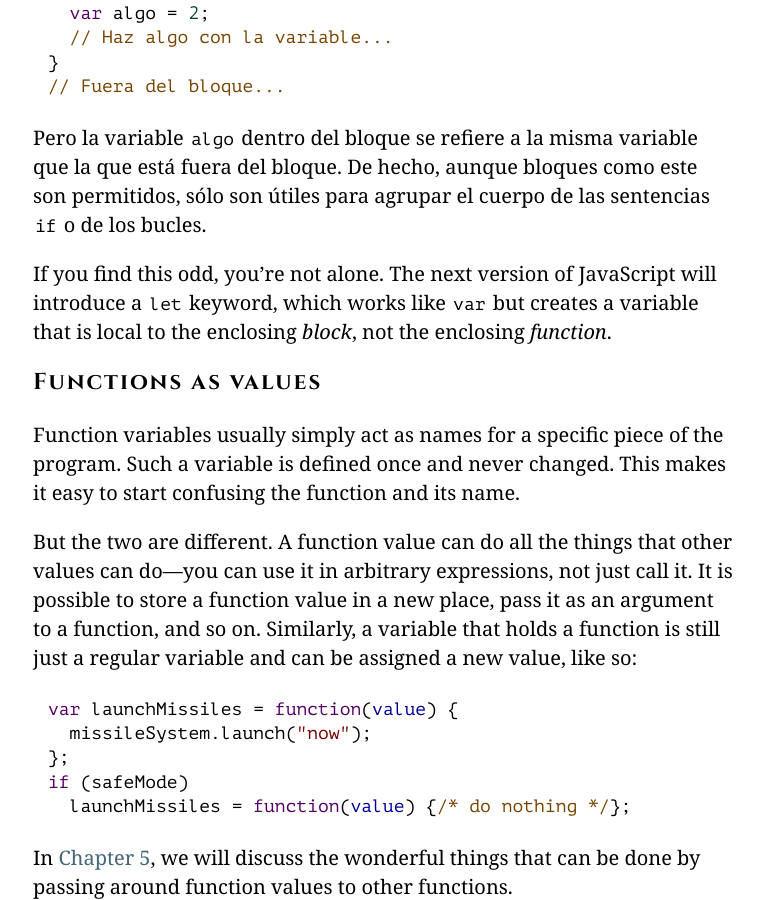
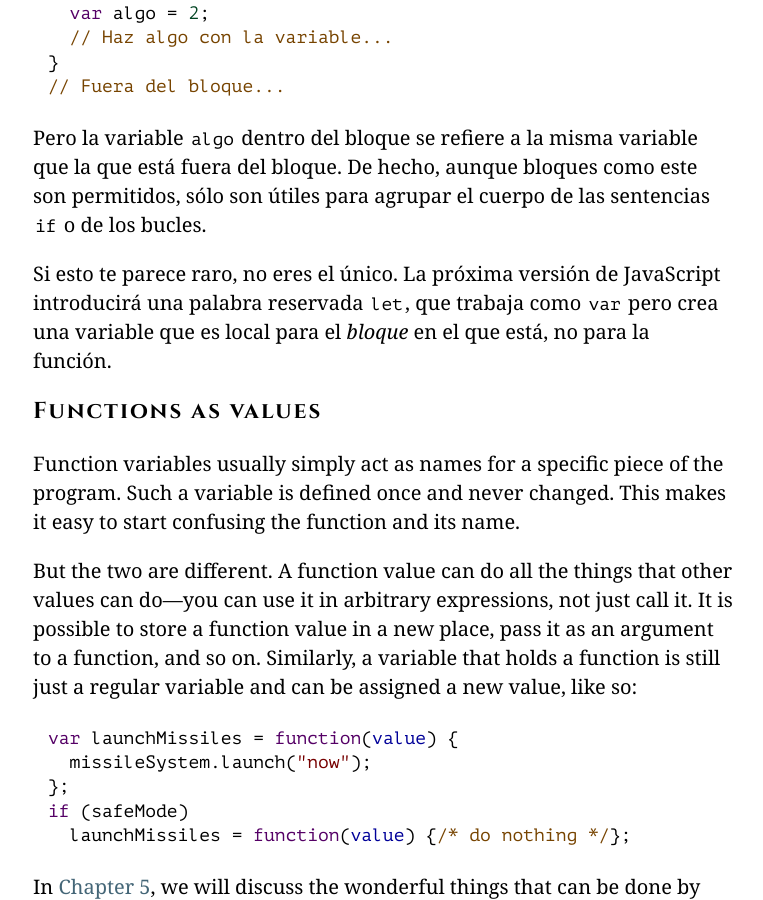
Before and after one commit to hectorip/Eloquent-JavaScript-ES-online, a Jekyll site: the page chapters/03_functions.html, which Jekyll copies as it is, in a window 1280 px wide and 900 px high, scrolled down 4818 px. Shown: the whole window, without its empty margins (257-1020 px from the left). Built offline with Jekyll 4.4.1, drawn with Linux system fonts in a browser that asks for light colours; nearby versions of some CDN libraries; library files that are not in the unit come from our copies.

Commit message:
Palabra reservada let

```diff
--- a/chapters/03_functions.html
+++ b/chapters/03_functions.html
@@ -202,10 +202,10 @@ que crea un nuevo ámbito. Pero puedes usar bloques independientes.</p>
 que la que está fuera del bloque. De hecho, aunque bloques como este
 son permitidos, sólo son útiles para agrupar el cuerpo de las sentencias
 <code>if</code> o de los bucles.</p>
-<p><a class=p_ident id="p_uliI/PmHtG" href="#p_uliI/PmHtG"></a>If you find this odd, you&#8217;re not
-alone. The next version of JavaScript will introduce a <code>let</code> keyword,
-which works like <code>var</code> but creates a variable that is local to the
-enclosing <em>block</em>, not the enclosing <em>function</em>.</p>
+<p><a class=p_ident id="p_S5AdAuXdUU" href="#p_S5AdAuXdUU"></a>Si esto te parece raro, no eres
+el único. La próxima versión de  JavaScript introducirá una palabra
+reservada <code>let</code>, que trabaja como <code>var</code> pero crea una variable que es
+local para el <em>bloque</em> en el que está, no para la función.</p>
 <h2><a class=h_ident id="h_y6WGSsYfER" href="#h_y6WGSsYfER"></a>Functions as values</h2>
 <p><a class=p_ident id="p_JDiT9B71/f" href="#p_JDiT9B71/f"></a>Function variables usually simply act as
 names for a specific piece of the program. Such a variable is defined
```
Also changed, not shown: 2 other files.
